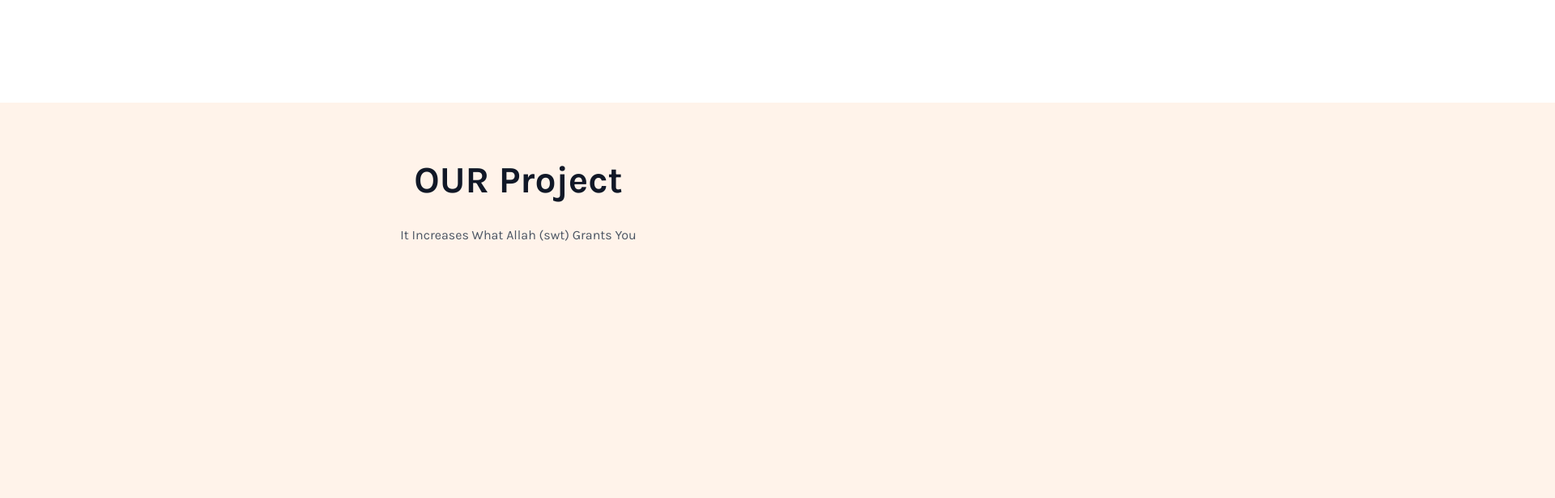
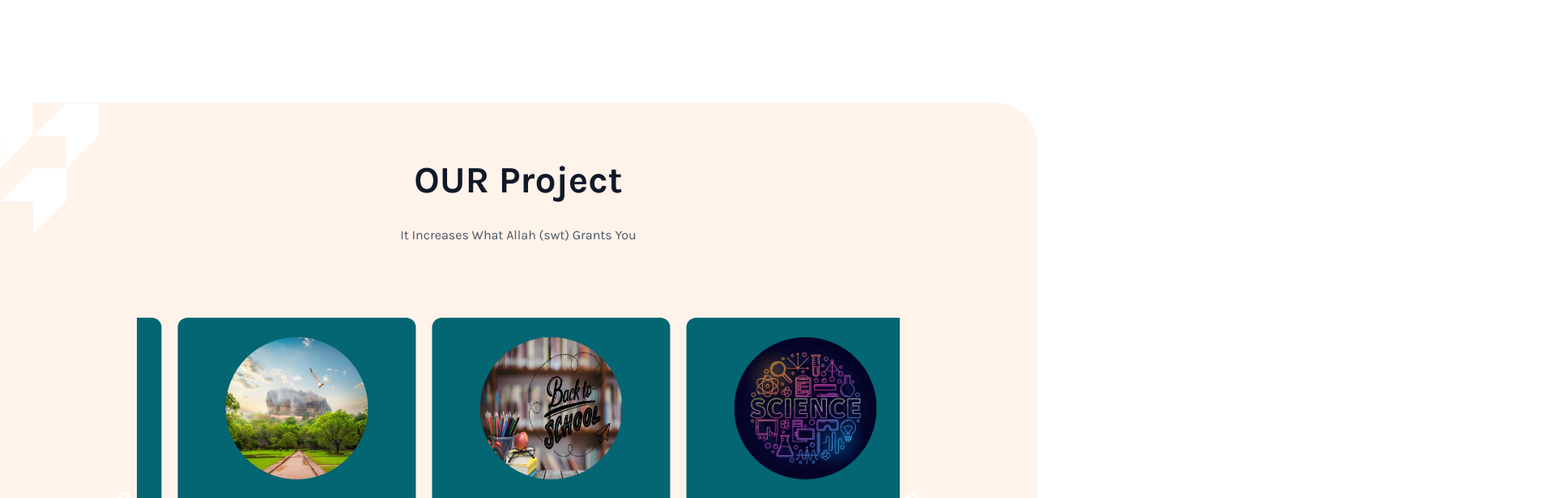
Before and after one commit to muqamuddin/MyReactjsProject, a React (Create React App) app: page / in a window 1280 px wide. Shown: the part 1880-2496 px from the top of the page at 81% size, 1920 px wide, since content can reach past the window. Built offline with nearby package versions, Linux system fonts and the light colour scheme; what tailwindcss-rtl would draw is missing.

Commit message:
add new styel3

```diff
--- a/src/frontend/component/ComProject.jsx
+++ b/src/frontend/component/ComProject.jsx
@@ -3,7 +3,7 @@
 const ComProject = () => {
   return (
     <>
-       <div className=" my-element container mx-auto px-[12px] md:px-[36px] xl:px-0 mt-[70px] ">
+       <div className=" container mx-auto px-[12px] md:px-[36px] xl:px-0 mt-[70px] ">
         <div className=" bg-beige relative px-[12px] py-[70px] rounded-[50px] ">
           <img
             className="absolute top-0 left-0 z-0 -translate-x-1/4"
```
